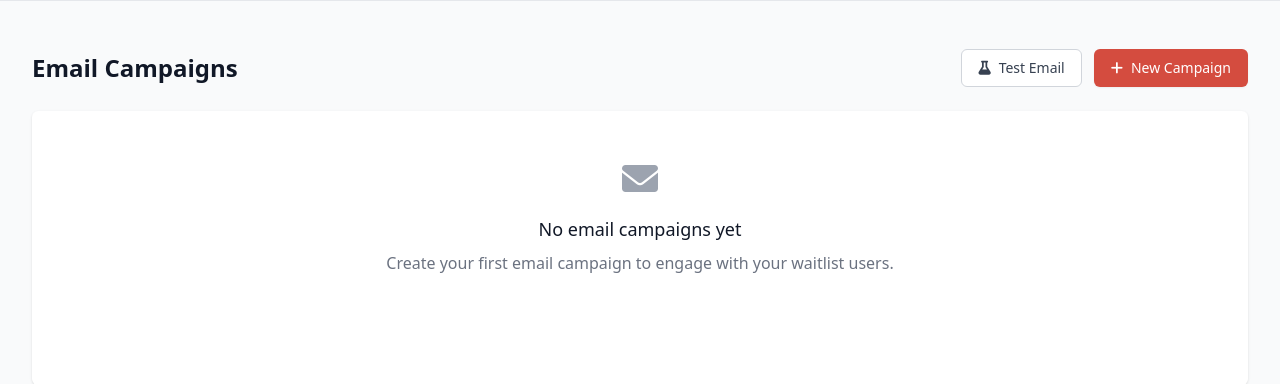
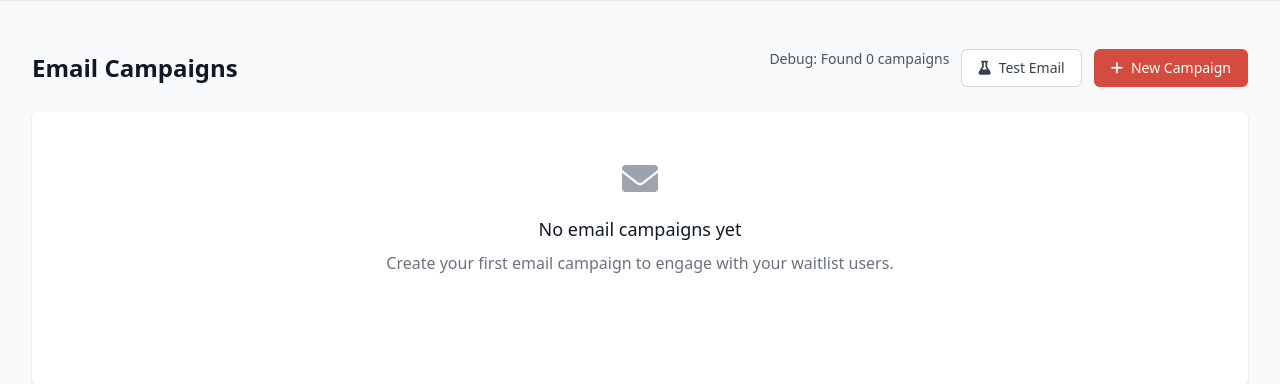
Before and after one commit to ctoriola/pitchperfectaiwaitlist, a Flask app: page /excelsior/emails in a window 1280 px wide. Shown: the part 105-489 px from the top of the page. Run offline with Flask 3, Linux system fonts and the light colour scheme; the visitor is signed in with stand-in values (Sample User, id 1); data that the repository does not hold is empty; some libraries are stand-ins or nearby versions.

Commit message:
Implement comprehensive email campaigns loading fix with multiple fallback methods
- Added Firebase connection testing before attempting to load campaigns
- Implemented 3-tier fallback approach: get() -> stream() -> create sample
- Enhanced logging with detailed document processing information
- Added sample campaign creation if collection doesn't exist
- Comprehensive error handling with stack traces for debugging
- Added debug counter in admin template to show campaign count

```diff
--- a/app.py
+++ b/app.py
@@ -393,30 +393,99 @@ def excelsior_export_users():
 @app.route('/excelsior/emails')
 @admin_required
 def excelsior_emails():
+    campaigns = []
+
     try:
-        # Check if email_campaigns collection exists, if not create it
-        campaigns_ref = db.collection('email_campaigns')
+        print("Starting campaigns loading process...")
 
-        # Try to get campaigns, handle if collection doesn't exist
+        # Test Firebase connection first
         try:
-            campaigns_docs = campaigns_ref.order_by('created_at', direction=firestore.Query.DESCENDING).get()
-        except Exception as query_error:
-            print(f"Query error (collection may not exist): {query_error}")
-            # Collection doesn't exist or is empty, return empty list
+            test_ref = db.collection('waitlist_users').limit(1).get()
+            print(f"Firebase connection test successful, found {len(test_ref)} test docs")
+        except Exception as conn_error:
+            print(f"Firebase connection failed: {conn_error}")
+            import traceback
+            traceback.print_exc()
+            flash('Firebase connection error', 'error')
             return render_template('admin_emails.html', campaigns=[])
 
-        campaigns = []
-        for doc in campaigns_docs:
-            campaign_data = doc.to_dict()
-            campaign_data['id'] = doc.id
-            campaigns.append(campaign_data)
+        # Alternative approach: Use stream() instead of get()
+        campaigns_ref = db.collection('email_campaigns')
+        print("Got campaigns collection reference")
 
-        print(f"Loaded {len(campaigns)} campaigns successfully")
-        return render_template('admin_emails.html', campaigns=campaigns)
+        # Try multiple approaches to get documents
+        campaigns_docs = []
+
+        # Method 1: Simple get()
+        try:
+            campaigns_docs = list(campaigns_ref.get())
+            print(f"Method 1 (get): Retrieved {len(campaigns_docs)} campaign documents")
+        except Exception as get_error:
+            print(f"Method 1 failed: {get_error}")
+
+            # Method 2: Stream documents
+            try:
+                campaigns_docs = list(campaigns_ref.stream())
+                print(f"Method 2 (stream): Retrieved {len(campaigns_docs)} campaign documents")
+            except Exception as stream_error:
+                print(f"Method 2 failed: {stream_error}")
+
+                # Method 3: Create collection if it doesn't exist
+                try:
+                    print("Attempting to initialize email_campaigns collection...")
+                    dummy_doc = {
+                        'subject': 'Welcome to PitchPerfectAI!',
+                        'content': 'This is a sample email campaign.',
+                        'status': 'draft',
+                        'created_at': datetime.now(),
+                        'sent_at': None,
+                        'recipients_count': 0,
+                        'is_sample': True
+                    }
+                    sample_ref = campaigns_ref.add(dummy_doc)
+                    print(f"Created sample campaign with ID: {sample_ref[1].id}")
+                    campaigns_docs = list(campaigns_ref.get())
+                    print(f"Method 3 (create sample): Retrieved {len(campaigns_docs)} campaign documents")
+                except Exception as create_error:
+                    print(f"Method 3 failed: {create_error}")
+                    import traceback
+                    traceback.print_exc()
+                    campaigns_docs = []
+
+        # Process documents
+        campaigns_list = []
+        print(f"Processing {len(campaigns_docs)} documents...")
+
+        for i, doc in enumerate(campaigns_docs):
+            try:
+                print(f"Processing document {i+1}: {doc.id}")
+                campaign_data = doc.to_dict()
+                print(f"Document data keys: {list(campaign_data.keys()) if campaign_data else 'None'}")
+
+                if campaign_data:
+                    campaign_data['id'] = doc.id
+                    campaigns_list.append(campaign_data)
+                    print(f"Added campaign: {campaign_data.get('subject', 'No subject')}")
+                else:
+                    print(f"Document {doc.id} has no data")
+
+            except Exception as doc_error:
+                print(f"Error processing document {doc.id}: {doc_error}")
+                import traceback
+                traceback.print_exc()
+                continue
+
+        # Sort by created_at in Python instead of Firestore
+        campaigns_list.sort(key=lambda x: x.get('created_at', datetime.min), reverse=True)
+
+        print(f"Successfully loaded {len(campaigns_list)} campaigns")
+        return render_template('admin_emails.html', campaigns=campaigns_list)
 
     except Exception as e:
-        print(f"Emails page error: {e}")
-        flash('Error loading campaigns', 'error')
+        print(f"Critical error in excelsior_emails: {e}")
+        import traceback
+        traceback.print_exc()
+        flash('Error loading email campaigns', 'error')
         return render_template('admin_emails.html', campaigns=[])
 
 @app.route('/excelsior/new-email')
--- a/templates/admin_emails.html
+++ b/templates/admin_emails.html
@@ -48,6 +48,9 @@
             <div class="flex justify-between items-center mb-6">
                 <h2 class="text-2xl font-bold text-gray-900">Email Campaigns</h2>
                 <div class="flex space-x-3">
+                    <div class="text-sm text-gray-600">
+                        Debug: Found {{ campaigns|length }} campaigns
+                    </div>
                     <!-- Test Email Button -->
                     <button onclick="showTestEmailModal()"
                             class="inline-flex items-center px-4 py-2 border border-gray-300 text-sm font-medium rounded-md text-gray-700 bg-white hover:bg-gray-50">
```
